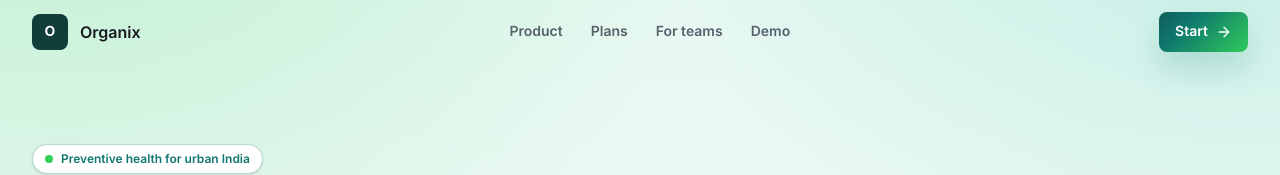
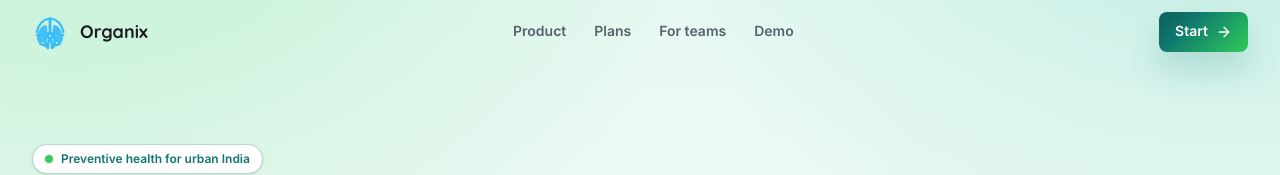
Before and after one commit to dagagaurav83-maker/vitamap, a Next.js app: page / in a window 1280 px wide. Shown: the top 175 px of the page. Built offline with nearby package versions, Linux system fonts and the light colour scheme.

Commit message:
Update Organix logo wordmark

```diff
--- a/src/app/globals.css
+++ b/src/app/globals.css
@@ -24,6 +24,12 @@ body {
   color: var(--foreground);
   font-family: "SF Pro Display", -apple-system, BlinkMacSystemFont, var(--font-inter), "Inter", sans-serif;
   text-rendering: geometricPrecision;
+}
+
+.organix-wordmark {
+  font-family: var(--font-organix), var(--font-inter), "Inter", sans-serif;
+  font-weight: 700;
+  letter-spacing: 0;
 }
 
 button,
--- a/src/app/layout.tsx
+++ b/src/app/layout.tsx
@@ -1,10 +1,16 @@
 import type { Metadata } from "next";
-import { Inter } from "next/font/google";
+import { Inter, Quicksand } from "next/font/google";
 import "./globals.css";
 
 const inter = Inter({
   variable: "--font-inter",
   subsets: ["latin"],
+});
+
+const quicksand = Quicksand({
+  variable: "--font-organix",
+  subsets: ["latin"],
+  weight: ["600", "700"],
 });
 
 export const metadata: Metadata = {
@@ -19,7 +25,7 @@ export default function RootLayout({
   children: React.ReactNode;
 }>) {
   return (
-    <html lang="en" className={`${inter.variable} h-full antialiased`}>
+    <html lang="en" className={`${inter.variable} ${quicksand.variable} h-full antialiased`}>
       <body className="min-h-full bg-[#F2F2F7] text-[#1D1D1F]">
         {children}
       </body>
--- a/src/app/page.tsx
+++ b/src/app/page.tsx
@@ -17,6 +17,7 @@ import {
   TestTube2,
   TimerReset,
 } from "lucide-react";
+import { BrandLogo } from "@/components/BrandLogo";
 import { BottomTabBar } from "@/components/BottomTabBar";
 import { VitaMap } from "@/components/VitaMap";
 import { useCountUp } from "@/components/motion-utils";
@@ -66,12 +67,7 @@ export default function HomePage() {
       <div className="flowing-home-gradient pointer-events-none absolute inset-x-0 top-0 -z-10 h-[720px]" />
       <header className="sticky top-0 z-50">
         <div className="mx-auto flex max-w-7xl items-center justify-between px-4 py-3 sm:px-6 lg:px-8">
-          <Link href="/" className="flex items-center gap-3" aria-label="Organix home">
-            <span className="grid size-9 place-items-center rounded-lg bg-[#113D3A] text-sm font-bold text-white">
-              O
-            </span>
-            <span className="text-base font-semibold">Organix</span>
-          </Link>
+          <BrandLogo wordClassName="text-lg" />
 
           <nav className="hidden items-center gap-7 text-sm font-semibold text-[#58606B] md:flex">
             <a className="transition hover:text-[#16181D]" href="#product">
@@ -269,15 +265,7 @@ export default function HomePage() {
 
       <footer className="border-t border-[#E2E6EA] bg-white">
         <div className="mx-auto flex max-w-7xl flex-col gap-5 px-4 py-7 sm:flex-row sm:items-center sm:justify-between sm:px-6 lg:px-8">
-          <div className="flex items-center gap-3">
-            <span className="grid size-9 place-items-center rounded-lg bg-[#113D3A] text-sm font-bold text-white">
-              O
-            </span>
-            <div>
-              <p className="font-semibold">Organix</p>
-              <p className="text-sm text-[#66707C]">Know what matters. Track what changes.</p>
-            </div>
-          </div>
+          <BrandLogo stacked tagline="Know what matters. Track what changes." />
           <div className="flex flex-wrap gap-3 text-sm font-semibold text-[#58606B]">
             <Link className="hover:text-[#16181D]" href="/dashboard">
               Dashboard
--- a/src/app/signup/page.tsx
+++ b/src/app/signup/page.tsx
@@ -3,6 +3,7 @@
 import { useState } from "react";
 import Link from "next/link";
 import { ArrowLeft, ArrowRight, Check } from "lucide-react";
+import { OrganixIcon } from "@/components/BrandLogo";
 import { pricingPlans } from "@/lib/data";
 
 const reasons = [
@@ -30,7 +31,8 @@ export default function SignupPage() {
       <div className="mx-auto max-w-4xl">
         <Link href="/" className="inline-flex items-center gap-2 text-sm font-bold text-teal-700">
           <ArrowLeft size={16} />
-          Organix
+          <OrganixIcon className="size-8" />
+          <span className="organix-wordmark text-lg text-[#1D1D1F]">Organix</span>
         </Link>
 
         <div className="mt-6 rounded-xl border border-slate-200 bg-white p-5 shadow-sm sm:mt-8 sm:p-8">
--- a/src/components/AppShell.tsx
+++ b/src/components/AppShell.tsx
@@ -10,6 +10,7 @@ import {
   Share2,
   UserRound,
 } from "lucide-react";
+import { BrandLogo } from "@/components/BrandLogo";
 import { BottomTabBar } from "@/components/BottomTabBar";
 import { memberData } from "@/lib/data";
 
@@ -32,15 +33,7 @@ export function AppShell({ children }: { children: React.ReactNode }) {
   return (
     <div className="min-h-screen bg-[#F2F2F7] text-[#1D1D1F]">
       <aside className="no-print fixed inset-y-0 left-0 z-30 hidden w-60 border-r border-[#E8E8E8] bg-[#FAFAFA] px-4 py-6 md:flex md:flex-col">
-        <Link href="/" className="mb-8 flex items-center gap-3">
-          <div className="flex size-10 items-center justify-center rounded-lg bg-[#0F766E] text-lg font-bold text-white">
-            O
-          </div>
-          <div>
-            <p className="text-lg font-semibold text-[#1D1D1F]">Organix</p>
-            <p className="text-xs text-[#86868B]">Preventive health</p>
-          </div>
-        </Link>
+        <BrandLogo className="mb-8" iconClassName="size-10" wordClassName="text-xl" stacked tagline="Preventive health" />
 
         <div className="mb-6 rounded-xl border border-[#E5E5EA] bg-white p-4">
           <div className="flex items-center gap-3">
--- /dev/null
+++ b/src/components/BrandLogo.tsx
@@ -0,0 +1,78 @@
+import Link from "next/link";
+
+type BrandLogoProps = {
+  href?: string;
+  stacked?: boolean;
+  tagline?: string;
+  className?: string;
+  iconClassName?: string;
+  wordClassName?: string;
+};
+
+export function BrandLogo({
+  href = "/",
+  stacked = false,
+  tagline,
+  className = "",
+  iconClassName = "size-9",
+  wordClassName = "text-base",
+}: BrandLogoProps) {
+  return (
+    <Link
+      href={href}
+      className={`inline-flex items-center gap-3 ${className}`}
+      aria-label="Organix home"
+    >
+      <OrganixIcon className={iconClassName} />
+      {stacked ? (
+        <span className="leading-tight">
+          <span className={`organix-wordmark block text-[#1D1D1F] ${wordClassName}`}>Organix</span>
+          {tagline && <span className="block text-xs text-[#86868B]">{tagline}</span>}
+        </span>
+      ) : (
+        <span className={`organix-wordmark text-[#1D1D1F] ${wordClassName}`}>Organix</span>
+      )}
+    </Link>
+  );
+}
+
+export function OrganixIcon({ className = "size-9" }: { className?: string }) {
+  return (
+    <span className={`inline-grid place-items-center ${className}`} aria-hidden="true">
+      <svg viewBox="0 0 64 64" className="h-full w-full" role="img">
+        <defs>
+          <linearGradient id="organixIconGradient" x1="8" x2="58" y1="12" y2="54">
+            <stop offset="0%" stopColor="#38BDF8" />
+            <stop offset="52%" stopColor="#34D399" />
+            <stop offset="100%" stopColor="#84CC16" />
+          </linearGradient>
+        </defs>
+        <path
+          d="M23.3 19.2C14.2 22.6 9 33 9 44.5c0 4.1 2.5 7.3 6.1 7.3 7.1 0 12-11.4 12.2-22.5.1-5.6-.9-9.9-4-10.1Z"
+          fill="url(#organixIconGradient)"
+          opacity="0.92"
+        />
+        <path
+          d="M40.7 19.2c9.1 3.4 14.3 13.8 14.3 25.3 0 4.1-2.5 7.3-6.1 7.3-7.1 0-12-11.4-12.2-22.5-.1-5.6.9-9.9 4-10.1Z"
+          fill="url(#organixIconGradient)"
+          opacity="0.92"
+        />
+        <path
+          d="M32 9v24.4m0 0c-5.8 4.5-8.8 9.9-8.8 16.4 0 4.7 2.2 8.1 5.2 10.2-.9-8.3 1.1-14.3 6-18.2 2.9-2.3 4.7-5 5.4-8.2-1.8 1.6-4.4 1.6-7.8-.2Zm0 0c5.8 4.5 8.8 9.9 8.8 16.4 0 4.7-2.2 8.1-5.2 10.2.9-8.3-1.1-14.3-6-18.2-2.9-2.3-4.7-5-5.4-8.2 1.8 1.6 4.4 1.6 7.8-.2Z"
+          fill="none"
+          stroke="url(#organixIconGradient)"
+          strokeLinecap="round"
+          strokeLinejoin="round"
+          strokeWidth="5"
+        />
+        <path
+          d="M8.5 32C10.8 18.8 20 9.8 31 8M56 32C53.7 18.8 44.5 9.8 33.5 8M8.5 37.5h5M50.5 37.5h5M14 52.5c3.5 2.5 8 4 13.2 4M50 52.5c-3.5 2.5-8 4-13.2 4"
+          fill="none"
+          stroke="url(#organixIconGradient)"
+          strokeLinecap="round"
+          strokeWidth="4"
+        />
+      </svg>
+    </span>
+  );
+}
```
